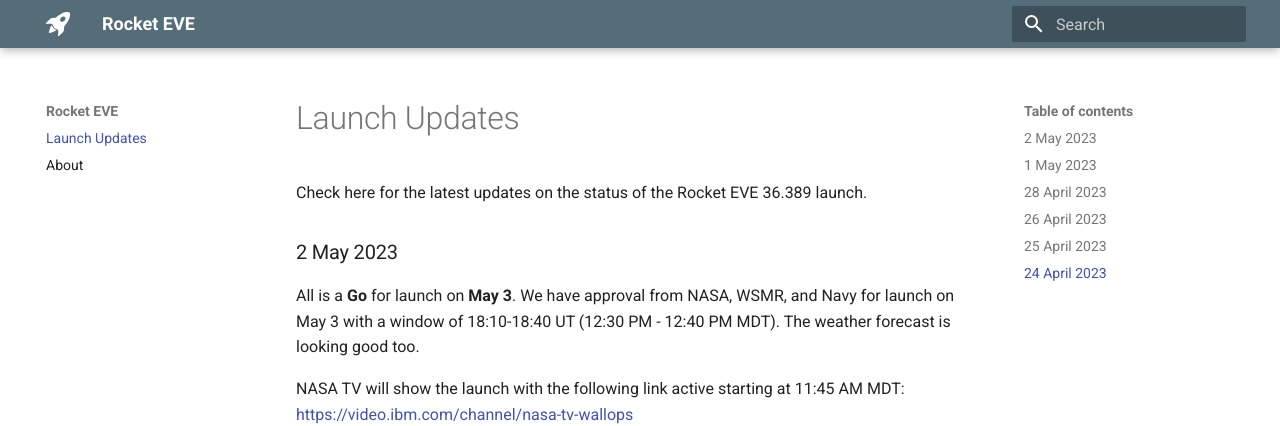
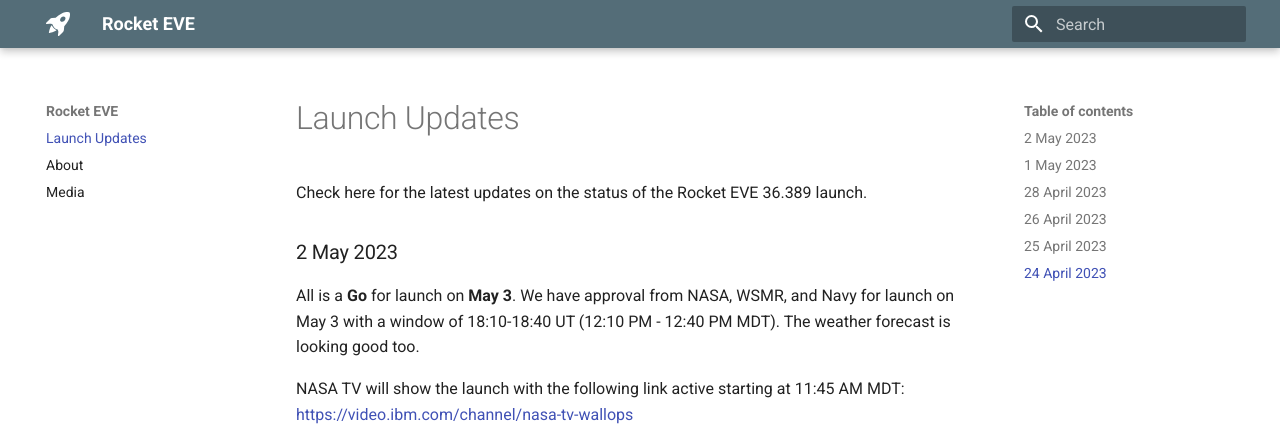
Before and after one commit to rocket-eve/launch-site, an MkDocs documentation site: the page built from docs/index.md, in a window 1280 px wide and 1167 px high. Shown: the top 426 px of the window. Built offline with MkDocs 1.6.1 and Material for MkDocs 9.7.7, drawn with Linux system fonts in a browser that asks for light colours.

Commit message:
with nasa twitter thread

```diff
--- a/docs/index.md
+++ b/docs/index.md
@@ -4,7 +4,7 @@ Check here for the latest updates on the status of the Rocket EVE 36.389 launch.
 
 ### 2 May 2023
 
-All is a __Go__ for launch on __May 3__.  We have approval from NASA, WSMR, and Navy for launch on May 3 with a window of 18:10-18:40 UT (12:30 PM - 12:40 PM MDT).  The weather forecast is looking good too.
+All is a __Go__ for launch on __May 3__.  We have approval from NASA, WSMR, and Navy for launch on May 3 with a window of 18:10-18:40 UT (12:10 PM - 12:40 PM MDT).  The weather forecast is looking good too.
 
 NASA TV will show the launch with the following link active starting at 11:45 AM MDT:
 [https://video.ibm.com/channel/nasa-tv-wallops](https://video.ibm.com/channel/nasa-tv-wallops)
--- a/mkdocs.yml
+++ b/mkdocs.yml
@@ -11,6 +11,7 @@ theme:
 nav:
   - Launch Updates: index.md
   - About: about.md
+  - Media: media.md
 markdown_extensions:
   - pymdownx.emoji:
       emoji_index: !!python/name:materialx.emoji.twemoji
```
Also changed, not shown: docs/media.md (added, +9 -0 lines).
